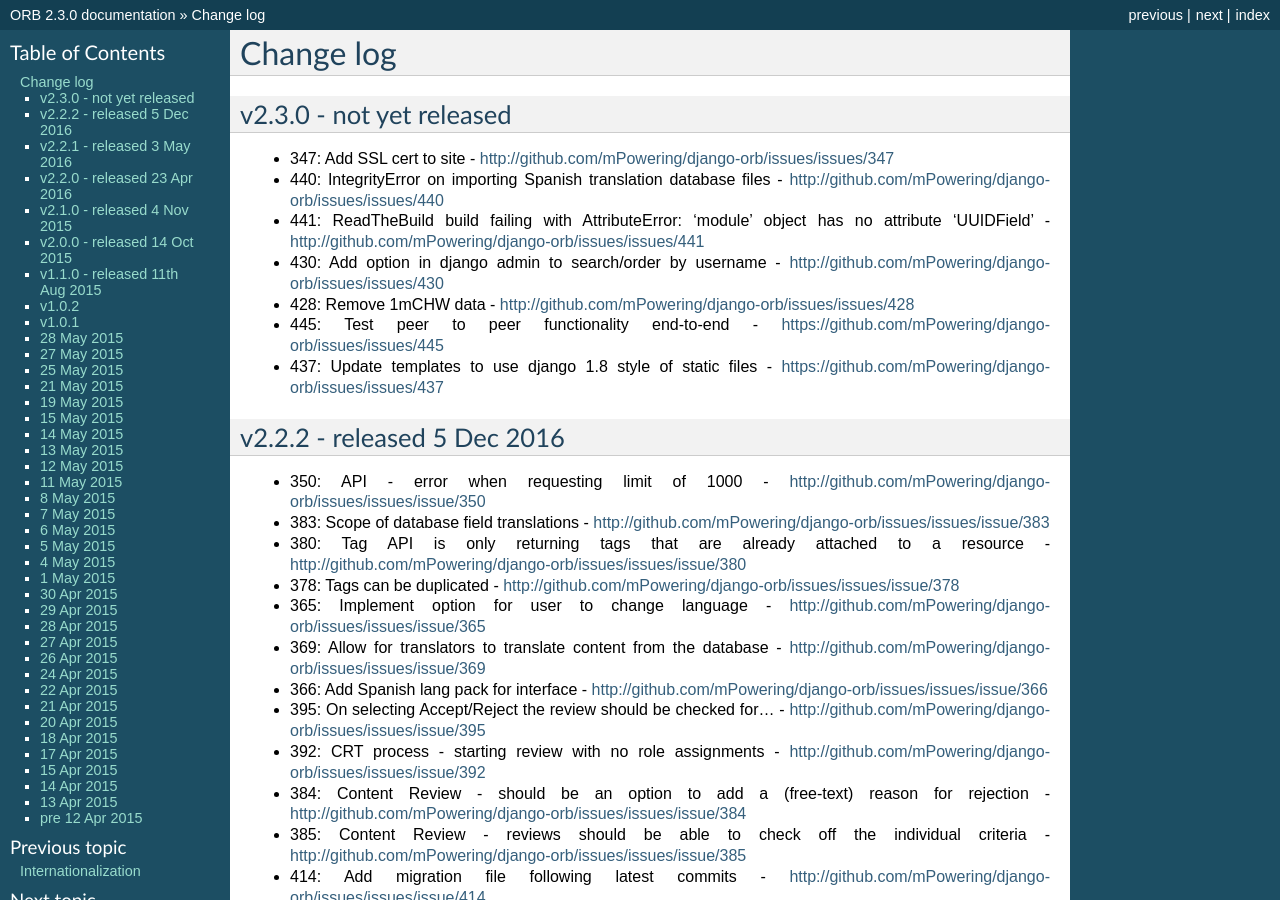
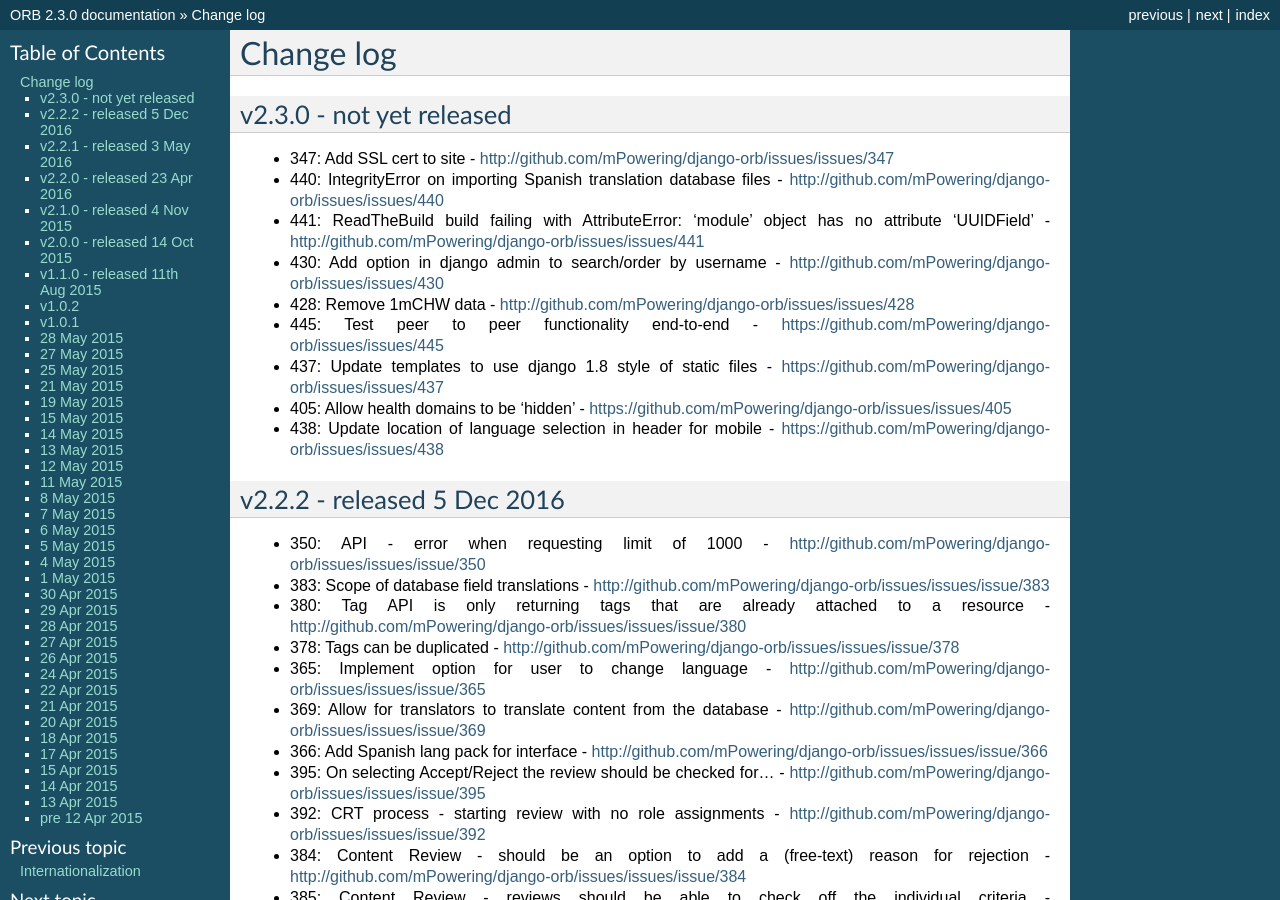
Before and after one commit to mPowering/django-orb, a Sphinx documentation site: the page built from docs/changelog.rst, in a window 1280 px wide and 900 px high. Built offline with Sphinx 7.4.7, drawn with Linux system fonts in a browser that asks for light colours.

Commit message:
Update docs

```diff
--- a/docs/changelog.rst
+++ b/docs/changelog.rst
@@ -12,6 +12,8 @@
 * 428: Remove 1mCHW data - http://github.com/mPowering/django-orb/issues/issues/428
 * 445: Test peer to peer functionality end-to-end - https://github.com/mPowering/django-orb/issues/issues/445
 * 437: Update templates to use django 1.8 style of static files - https://github.com/mPowering/django-orb/issues/issues/437
+* 405: Allow health domains to be 'hidden' - https://github.com/mPowering/django-orb/issues/issues/405
+* 438: Update location of language selection in header for mobile - https://github.com/mPowering/django-orb/issues/issues/438
 
 v2.2.2 - released 5 Dec 2016
 ---------------------------------
```
